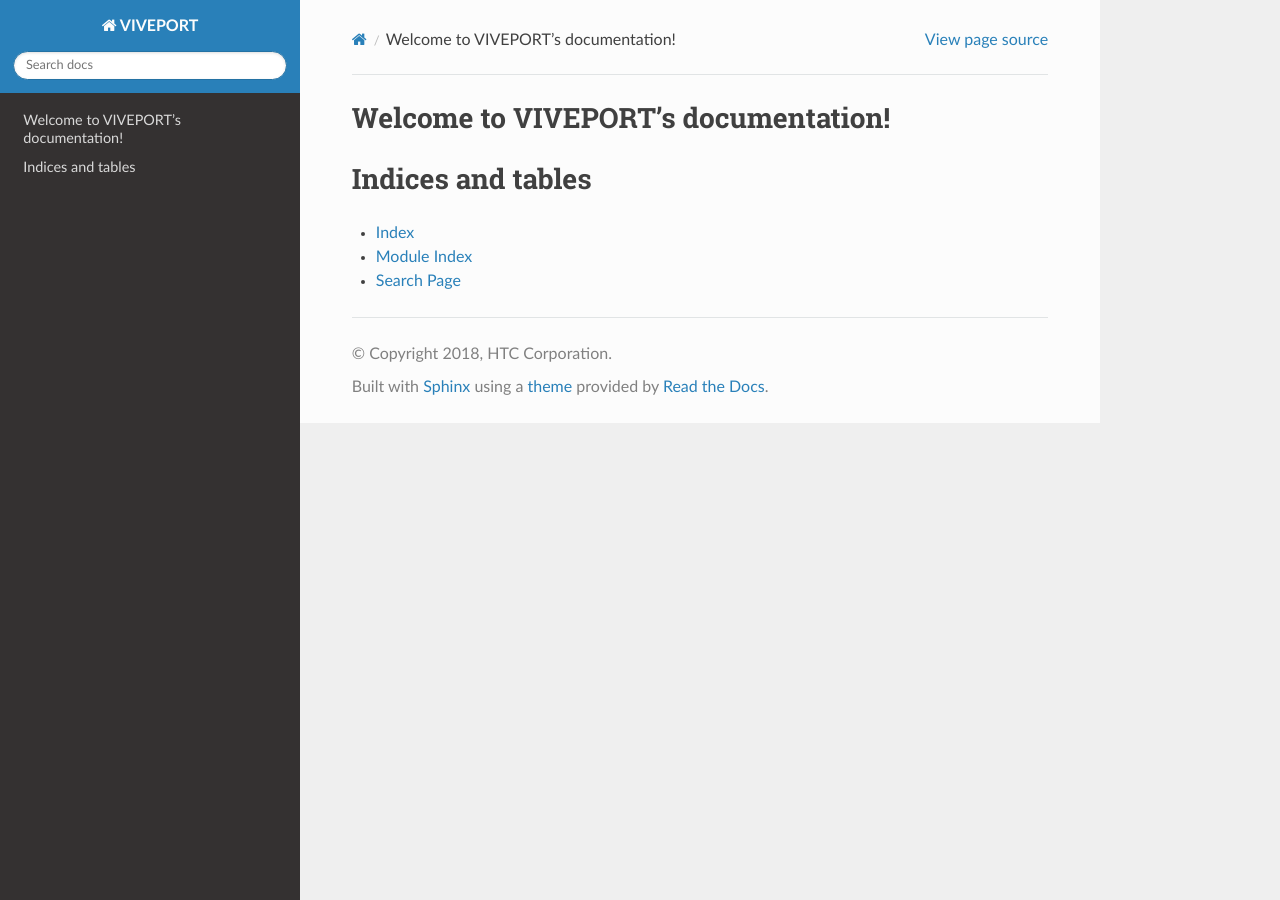
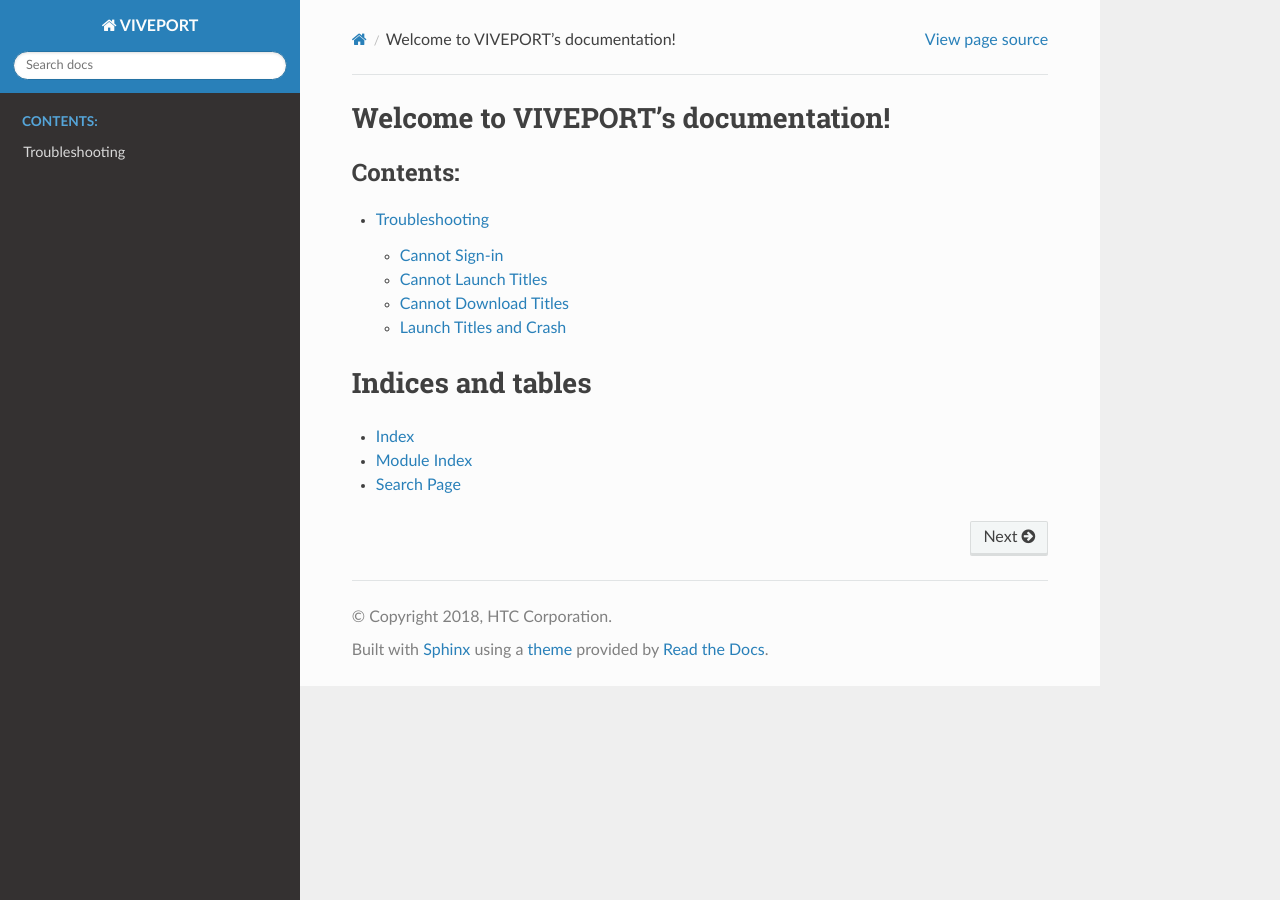
Before and after one commit to ViveportSoftware/viveport.readthedocs.io, a Sphinx documentation site: the page built from docs/index.rst, in a window 1280 px wide. Built offline with Sphinx 7.4.7 and the Read the Docs theme 2.0.0, drawn with Linux system fonts in a browser that asks for light colours; some of the changed lines change nothing that is shown.

Commit message:
Add Sign-in section

```diff
--- /dev/null
+++ b/docs/faq.rst
@@ -0,0 +1,73 @@
+###############
+Troubleshooting
+###############
+
+**************
+Cannot Sign-in
+**************
+
+1. Please change the default browser and then try to sign-in again.
+
+   .. caution::
+      Currently VIVEPORT does not support sign-in with UWP (Universal Windows Platform) browser.
+
+#. Check if HTC Account Service is installed in ``C:\Program Files\HTC Account`` and running.
+
+   .. image:: images/htc_account_service_running.png
+
+********************
+Cannot Launch Titles
+********************
+
+1. Windows 7: To open certain titles, you will need to ensure you have already installed necessary Windows Updates.
+   During VIVEPORT installation, there should be a pop-up message to notify if you need to install Windows Updates,
+   but if you have problems, please go to Microsoft's web links below to download and install these specific updates:
+
+   * ``KB3033929`` for Windows 7: `https://www.microsoft.com/en-us/download/details.aspx?id=46148 <https://www.microsoft.com/en-us/download/details.aspx?id=46148>`_
+   * ``KB2999226`` for Windows 7: `https://www.microsoft.com/en-us/download/details.aspx?id=49093 <https://www.microsoft.com/en-us/download/details.aspx?id=49093>`_
+
+#. Windows 8: To open certain titles, you will need to ensure you have already installed necessary Windows Updates.
+   During VIVEPORT installation, there should be a pop-up message to notify if you need to install Windows Updates,
+   but if you have problems, please go to Microsoft's web links below to download and install these specific updates:
+
+   * ``KB2999226`` for Windows 8: `https://www.microsoft.com/en-us/download/details.aspx?id=49081 <https://www.microsoft.com/en-us/download/details.aspx?id=49081>`_
+
+#. Windows 8.1: To open certain titles, you will need to ensure you have already installed necessary Windows Updates.
+   During VIVEPORT installation, there should be a pop-up message to notify if you need to install Windows Updates,
+   but if you have problems, please go to Microsoft’s web links below to download and install these specific updates:
+
+   * ``KB2919442`` for Windows 8.1: `https://www.microsoft.com/en-us/download/details.aspx?id=42135 <https://www.microsoft.com/en-us/download/details.aspx?id=42135>`_
+   * ``KB2919355`` for Windows 8.1: `https://www.microsoft.com/en-us/download/details.aspx?id=42327 <https://www.microsoft.com/en-us/download/details.aspx?id=42327>`_
+   * ``KB2999226`` for Windows 8.1: `https://www.microsoft.com/en-us/download/details.aspx?id=49071 <https://www.microsoft.com/en-us/download/details.aspx?id=49071>`_
+
+#. Windows 10: If a "disable secure boot" message appears, then you need to update Viveport Desktop to ``1.0.8889 (r938)`` or newer.
+   To do this, first shutdown and restart your computer, then open VIVEPORT. You should be prompted to install the VIVEPORT update.
+
+#. Some anti-virus software will misclassify VIVEPORT Desktop components and block their functionality.
+   If your anti-virus / security program alerts when you install or use VIVEPORT, then you need to configure it to allow VIVEPORT,
+   or temporarily disable the anti-virus software.
+
+#. If the steps above do not resolve your issue, please use "Report Issue" under "Settings" to send a log to us to help diagnose your problem.
+
+**********************
+Cannot Download Titles
+**********************
+
+1. Please check if your system time is correct.
+
+#. Please try signing out and then sign-in again.
+
+#. Some anti-virus software will block the download. Pleae configure your anti-virus / security software to allow the download,
+   or temporarily disable the anti-virus software.
+
+#. If the steps above do not resolve your issue, please use "Report Issue" under "Settings" to send a log to us to help diagnose your problem.
+
+***********************
+Launch Titles and Crash
+***********************
+
+1. Some anti-virus software will misclassify Viveport Desktop components, and cause the program to crash.
+   If your anti-virus / security program alerts when you install or use Vive, then you need to configure it to allow Vive,
+   or temporarily disable the anti-virus software.
+
+#. If the steps above do not resolve your issue, please use "Report Issue" under "Settings" to send a log to us to help diagnose your problem.
--- a/docs/index.rst
+++ b/docs/index.rst
@@ -10,6 +10,7 @@
    :maxdepth: 2
    :caption: Contents:
 
+   faq
 
 
 Indices and tables
```
Also changed, not shown: docs/images/htc_account_service_running.png (added).
